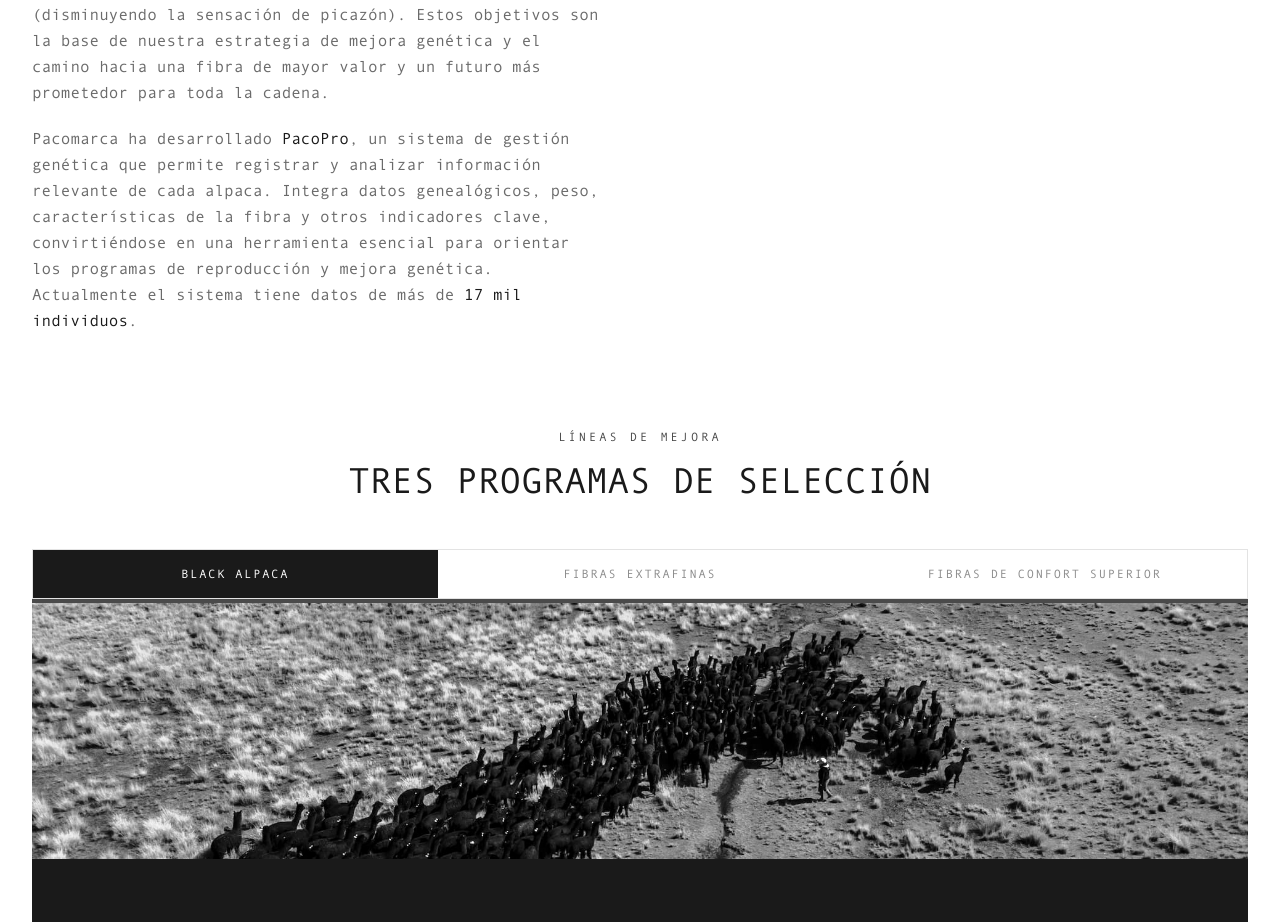
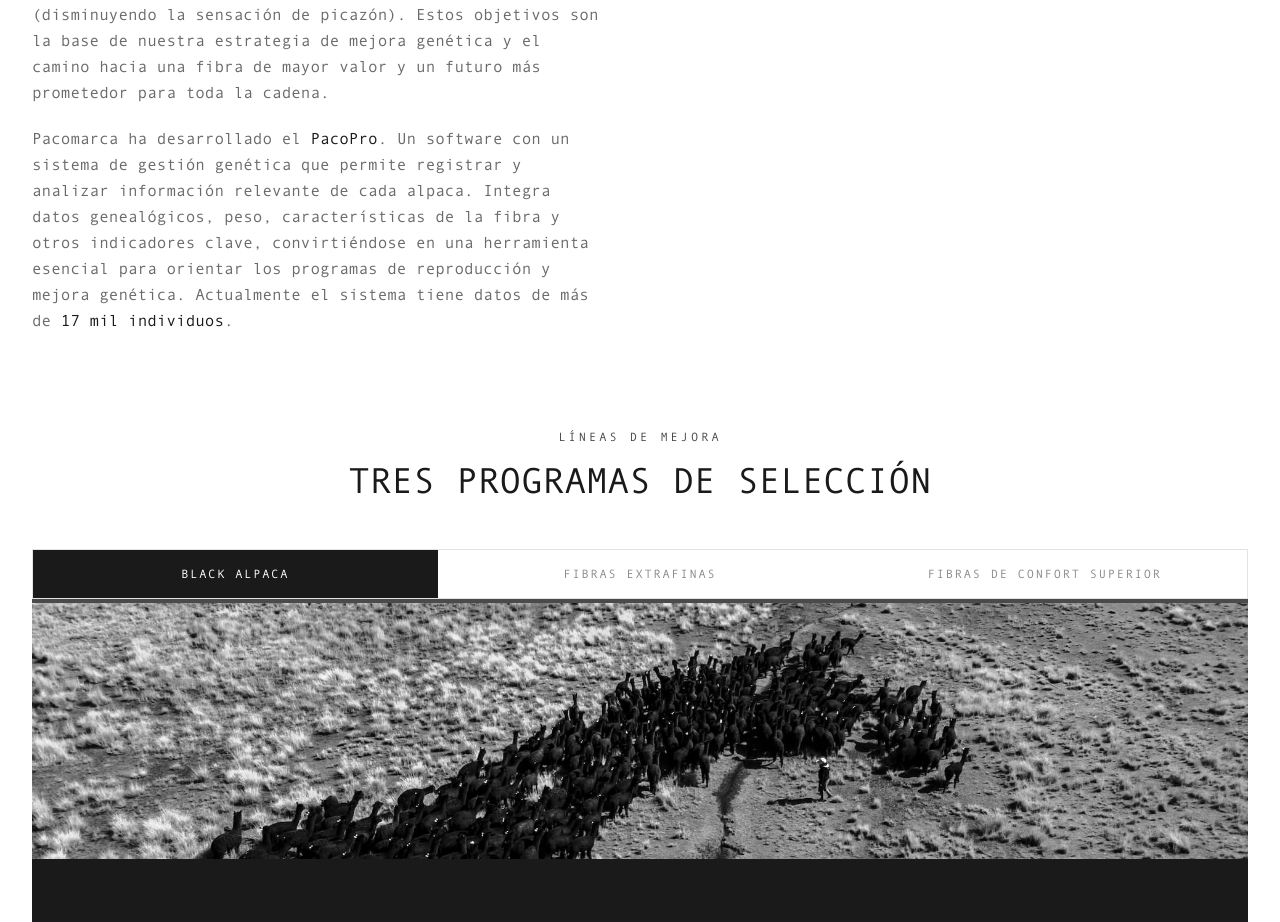
Before and after one commit to jpfernandezcenteno-max/Pacomarca, a Next.js app: page /conocimiento/programa-genetico in a window 1280 px wide. Shown: the part 986-1908 px from the top of the page. Built offline with nearby package versions, Linux system fonts and the light colour scheme; a web font is replaced by a local one.

Commit message:
Programa genetico: ajustar inicio del parrafo de PacoPro
Co-Authored-By: Claude Opus 4.8 <noreply@anthropic.com>

```diff
--- a/app/conocimiento/programa-genetico/page.tsx
+++ b/app/conocimiento/programa-genetico/page.tsx
@@ -91,7 +91,7 @@ export default function ProgramaGeneticoPage() {
                 En Pacomarca, nuestro programa genético se centra en tres grandes retos: rescatar a las alpacas de color negro puro (que estuvieron a punto de desaparecer), lograr una fibra extrafina (que compita con otras fibras finas a nivel mundial) y lograr una fibra con una menor medulación (disminuyendo la sensación de picazón). Estos objetivos son la base de nuestra estrategia de mejora genética y el camino hacia una fibra de mayor valor y un futuro más prometedor para toda la cadena.
               </p>
               <p>
-                Pacomarca ha desarrollado <strong className="text-ink font-medium">PacoPro</strong>, un sistema de gestión genética que permite registrar y analizar información relevante de cada alpaca. Integra datos genealógicos, peso, características de la fibra y otros indicadores clave, convirtiéndose en una herramienta esencial para orientar los programas de reproducción y mejora genética. Actualmente el sistema tiene datos de más de <strong className="text-ink font-medium">17 mil individuos</strong>.
+                Pacomarca ha desarrollado el <strong className="text-ink font-medium">PacoPro</strong>. Un software con un sistema de gestión genética que permite registrar y analizar información relevante de cada alpaca. Integra datos genealógicos, peso, características de la fibra y otros indicadores clave, convirtiéndose en una herramienta esencial para orientar los programas de reproducción y mejora genética. Actualmente el sistema tiene datos de más de <strong className="text-ink font-medium">17 mil individuos</strong>.
               </p>
             </div>
           </FadeUp>
```
